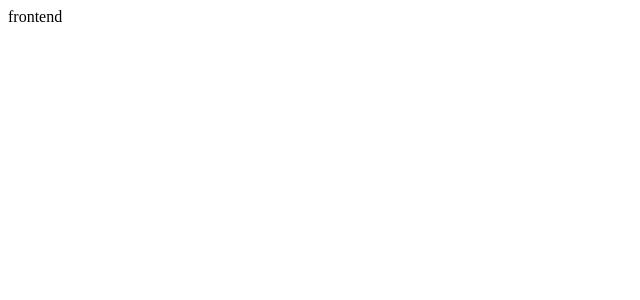
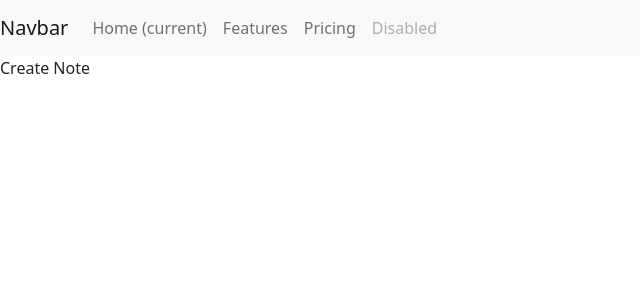
Before and after one commit to oajo2019/FullStack-MERN, a React (Create React App) app in the folder frontend/: page /create in a window 1280 px wide. Shown: the top 300 px of the page, without its empty margins (0-640 px from the left). Built offline with nearby package versions, Linux system fonts and the light colour scheme.

Commit message:
se crea componentes y se añade menu

```diff
--- a/frontend/package.json
+++ b/frontend/package.json
@@ -6,8 +6,10 @@
     "@testing-library/jest-dom": "^5.14.1",
     "@testing-library/react": "^11.2.7",
     "@testing-library/user-event": "^12.8.3",
+    "bootstrap": "^5.1.0",
     "react": "^17.0.2",
     "react-dom": "^17.0.2",
+    "react-router-dom": "^5.3.0",
     "react-scripts": "4.0.3",
     "web-vitals": "^1.1.2"
   },
--- a/frontend/src/App.js
+++ b/frontend/src/App.js
@@ -1,9 +1,25 @@
+
+import React from 'react'
+import {BrowserRouter as Router, Route} from 'react-router-dom';
+import 'bootstrap/dist/css/bootstrap.min.css';
+import Navigation from './components/Navigation';
+import NoteList from './components/NoteList';
+import CreateNote from './components/CreateNote';
+import CreateUser from './components/CreateUser';
+function App() {
+  return (
+
+
+      <Router>
+      <Navigation/>
+      <Route exact path="/" component={NoteList}/>
+      <Route path="/edit/:id" component={CreateNote}/>
+      <Route path="/create" component={CreateNote}/>
+      <Route path="/user" component={CreateUser}/>
+      </Router>
 
 
 
-function App() {
-  return (
-    <div>frontend</div>
 
   );
 }
--- /dev/null
+++ b/frontend/src/components/CreateNote.js
@@ -0,0 +1,11 @@
+import React from 'react'
+
+function CreateNote() {
+    return (
+        <div>
+            Create Note
+        </div>
+    )
+}
+
+export default CreateNote
--- /dev/null
+++ b/frontend/src/components/CreateUser.js
@@ -0,0 +1,11 @@
+import React from 'react'
+
+function CreateUser() {
+    return (
+        <div>
+           Create User
+        </div>
+    )
+}
+
+export default CreateUser
--- /dev/null
+++ b/frontend/src/components/Navigation.js
@@ -0,0 +1,30 @@
+import React from 'react'
+
+function Navigation() {
+    return (
+        <nav className="navbar navbar-expand-lg navbar-light bg-light">
+  <a className="navbar-brand" href="#">Navbar</a>
+  <button className="navbar-toggler" type="button" data-toggle="collapse" data-target="#navbarNav" aria-controls="navbarNav" aria-expanded="false" aria-label="Toggle navigation">
+    <span className="navbar-toggler-icon"></span>
+  </button>
+  <div className="collapse navbar-collapse" id="navbarNav">
+    <ul className="navbar-nav">
+      <li className="nav-item active">
+        <a className="nav-link" href="#">Home <span className="sr-only">(current)</span></a>
+      </li>
+      <li className="nav-item">
+        <a className="nav-link" href="#">Features</a>
+      </li>
+      <li className="nav-item">
+        <a className="nav-link" href="#">Pricing</a>
+      </li>
+      <li className="nav-item">
+        <a className="nav-link disabled" href="#">Disabled</a>
+      </li>
+    </ul>
+  </div>
+</nav>
+    )
+}
+
+export default Navigation
--- /dev/null
+++ b/frontend/src/components/NoteList.js
@@ -0,0 +1,11 @@
+import React from 'react'
+
+function NoteList() {
+    return (
+        <div>
+            List of notes
+        </div>
+    )
+}
+
+export default NoteList
```
Also changed, not shown: frontend/src/components/users.js (added, +60 -0 lines), 1 other file (tests, documents, lock files or other folders).
